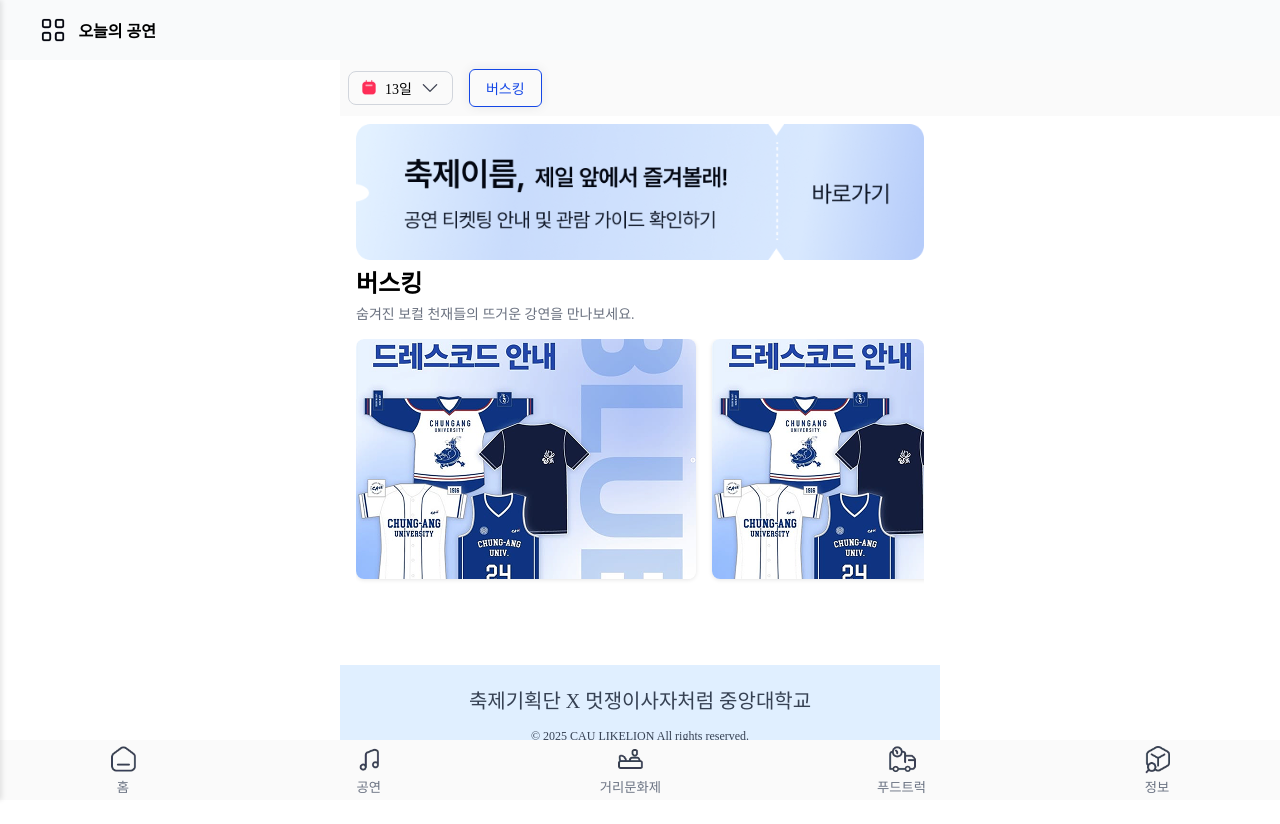
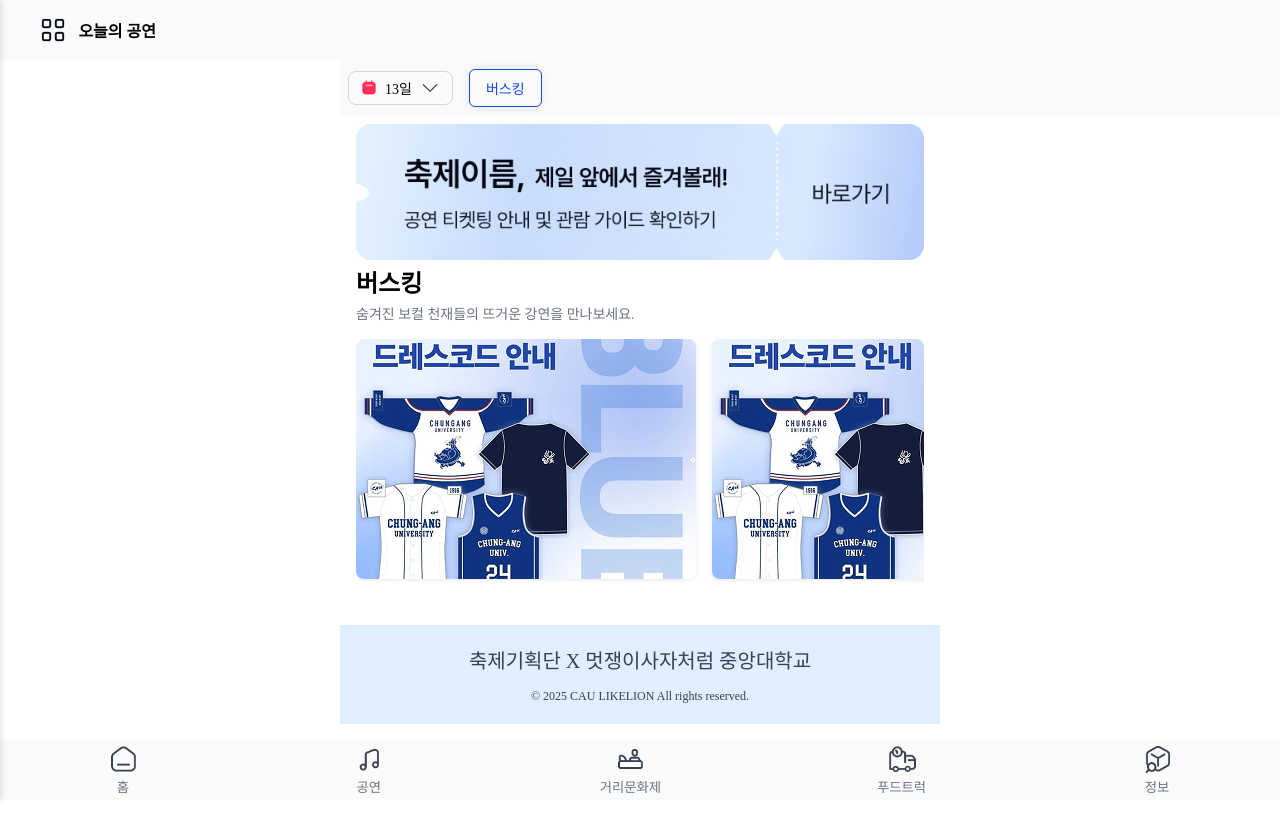
Before and after one commit to LUCAUS2025/LUCAUS-client, a React (Create React App) app: page /stage in a window 1280 px wide. After the commit the page ends 800 px from the top, so only its background shows below. Built offline with nearby package versions, Linux system fonts and the light colour scheme.

Commit message:
fix: Stage 컴포넌트의 Container 패딩 수정

```diff
--- a/src/routes/pages/stage/index.tsx
+++ b/src/routes/pages/stage/index.tsx
@@ -199,5 +199,5 @@
 `;
 
 const Container = styled.div`
-  padding: 64px 16px 70px 16px;
+  padding: 64px 16px 30px 16px;
 `;
```
Also changed, not shown: 2 other files (tests, documents, lock files or other folders).
